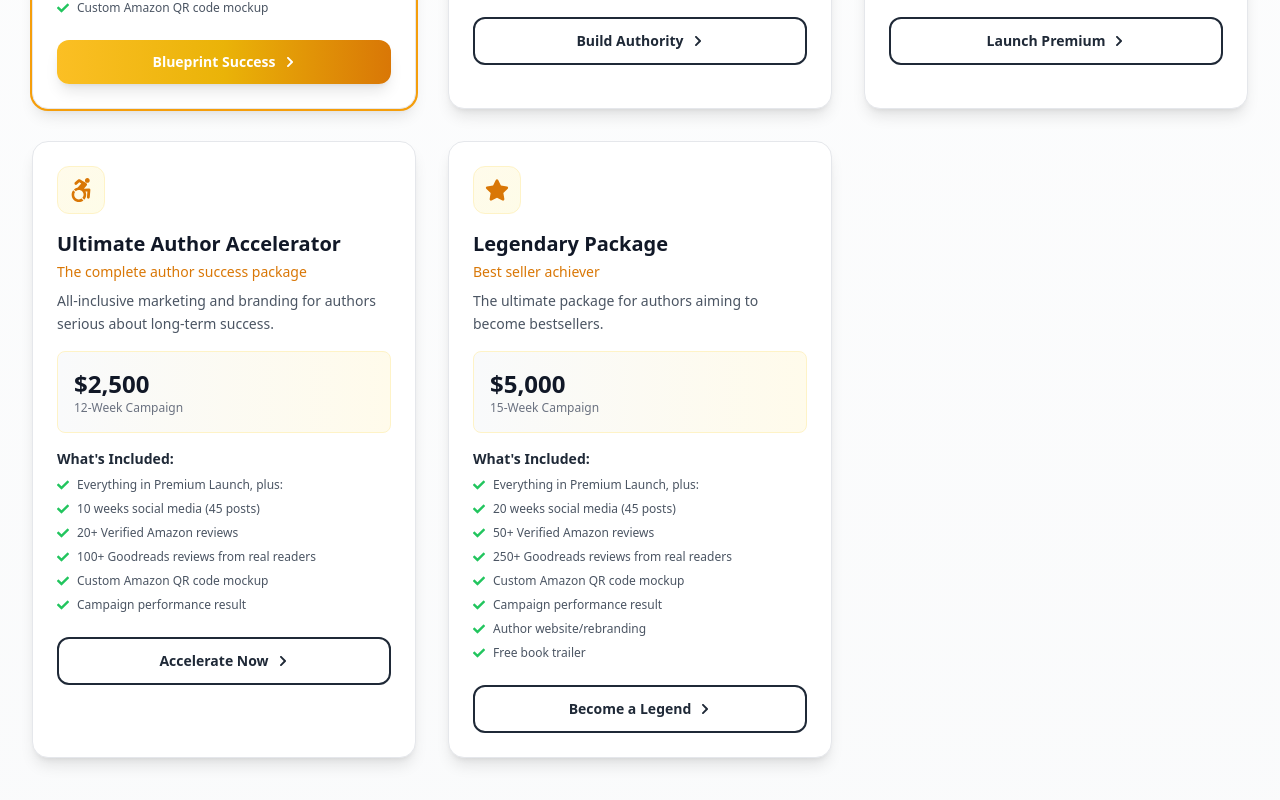
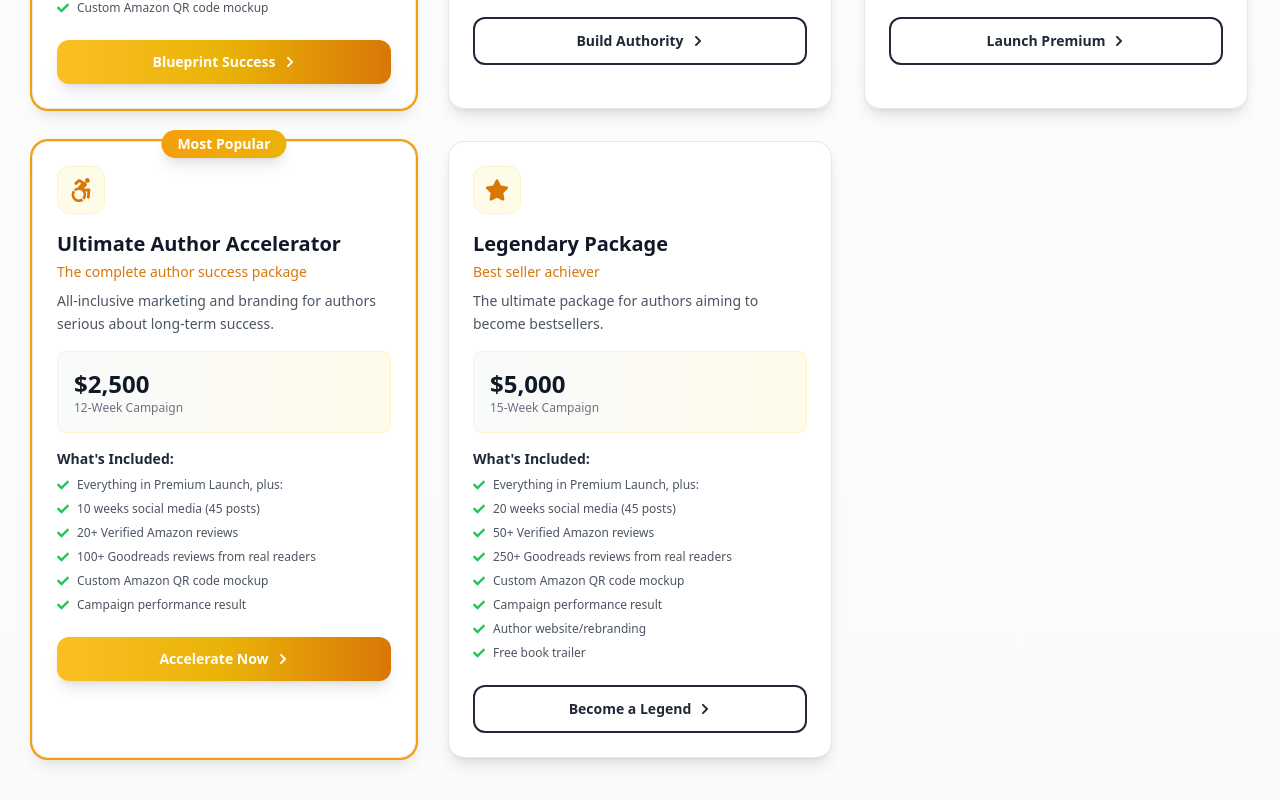
Before and after one commit to Amuda-Abdullah/mabel-marketing-agency, a React (Vite) app: page /#home in a window 1280 px wide. Shown: the part 3220-4020 px from the top of the page. Built offline with nearby package versions, Linux system fonts and the light colour scheme.

Commit message:
corrected the simple mistakes and change the logo

```diff
--- a/index.html
+++ b/index.html
@@ -4,7 +4,7 @@
     <meta charset="UTF-8" />
     <link rel="icon" type="image/svg+xml" href="./src/assets/epic.png" />
     <meta name="viewport" content="width=device-width, initial-scale=1.0" />
-    <title>epic-marketing-agency</title>
+    <title>Epic-marketing-agency</title>
   </head>
   <body>
     <div id="root"></div>
--- a/src/components/ServiceSection.tsx
+++ b/src/components/ServiceSection.tsx
@@ -91,7 +91,7 @@ const ServicesSection: React.FC = () => {
         "Email campaign (reads list)",
         "Goodreads Listopia listings (up to 25 lists)"
       ],
-      category: "popular",
+      category: "budget",
       ctaText: "Go Professional",
     },
     {
@@ -132,7 +132,7 @@ const ServicesSection: React.FC = () => {
         "Custom Amazon QR code mockup",
         "Enhanced campaign performance analysis"
       ],
-      category: "premium",
+      category: "popular",
       ctaText: "Build Authority",
     },
     {
@@ -171,7 +171,8 @@ const ServicesSection: React.FC = () => {
         "Custom Amazon QR code mockup",
         "Campaign performance result"
       ],
-      category: "Ultimate Package",
+      category: "premium",
+      popular: true,
       ctaText: "Accelerate Now",
     },
     {
@@ -192,7 +193,7 @@ const ServicesSection: React.FC = () => {
         "Author website/rebranding",
         "Free book trailer",
       ],
-      category: "Ultimate Package",
+      category: "premium",
       ctaText: "Become a Legend",
     },
   ];
```
Also changed, not shown: src/assets/epic.png, src/assets/logo.png.
